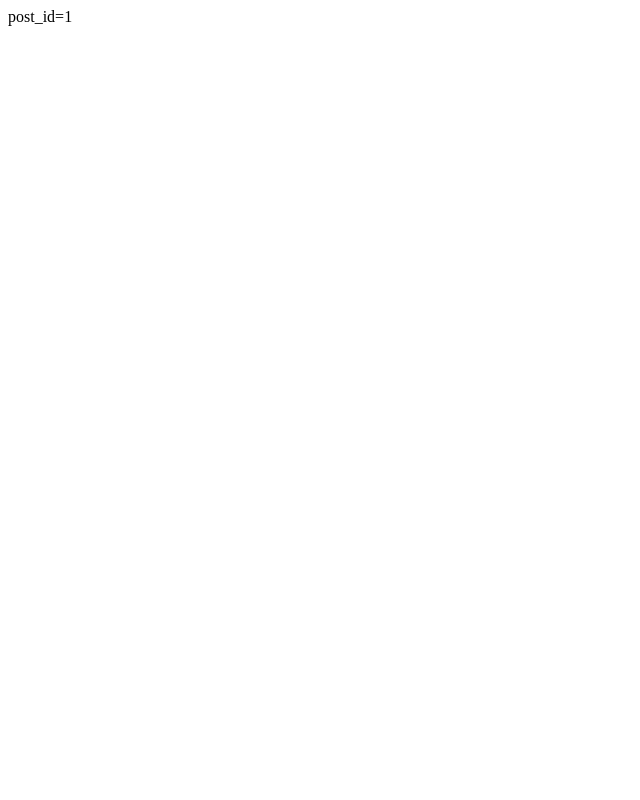
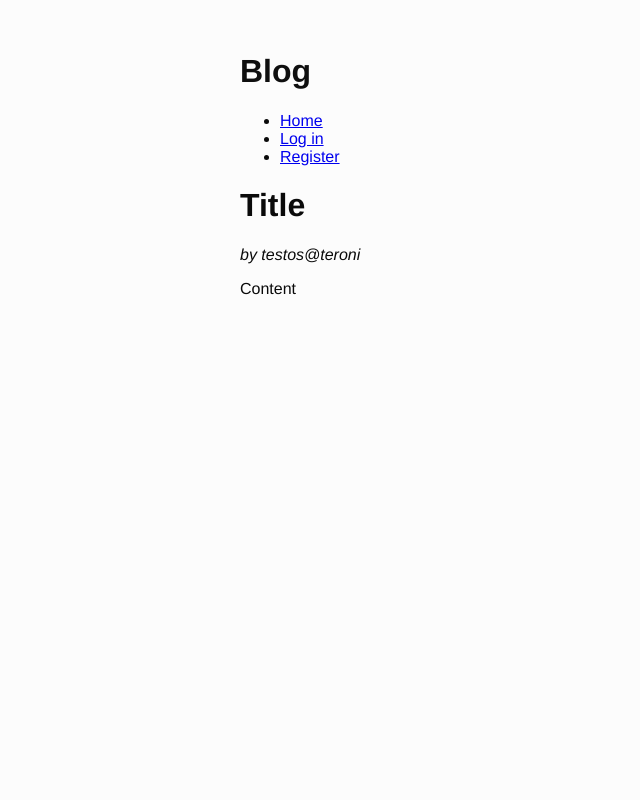
Before and after one commit to vastus/cybsec21-project1, a Django app: page /posts/1 in a window 1280 px wide. Before the commit the part shown is almost empty. Shown: the whole page, without its empty margins (0-640 px from the left). Run offline with Django 3.2, Linux system fonts and the light colour scheme; data comes from the database, SQL or seed files in the repository; both versions use the stored data as it was before the commit.

Commit message:
Impl list/show post

```diff
--- a/project1/blog/static/main.css
+++ b/project1/blog/static/main.css
@@ -32,3 +32,13 @@ header h1 a {
 header h1 a:hover {
   text-decoration: underline;
 }
+
+.post-meta {
+  font-style: italic;
+  margin-bottom: 1rem;
+}
+
+.post-listing .post {
+  padding-bottom: 2rem;
+  border-bottom: 1px solid rgba(1, 1, 1, .15);
+}
--- a/project1/blog/templates/blog/layout.html
+++ b/project1/blog/templates/blog/layout.html
@@ -20,6 +20,7 @@
       {% endif %}
 
       <ul>
+        <li><a href="{% url 'index' %}">Home</a></li>
         {% if current_user %}
           {% if current_user.is_author %}
             <li><a href="{% url 'new_post' %}">New post</a></li>
--- /dev/null
+++ b/project1/blog/templates/blog/posts/show.html
@@ -0,0 +1,17 @@
+{% extends "blog/layout.html" %}
+
+{% block content %}
+<div>
+  <div class="post_title">
+    <h1>{{ post.title }}</h1>
+  </div>
+
+    <div class="post-meta">
+      by {{ post.user.email }}
+    </div>
+
+  <div class="post_content">
+    {{ post.content }}
+  </div>
+</div>
+{% endblock %}
--- a/project1/blog/views.py
+++ b/project1/blog/views.py
@@ -4,7 +4,7 @@ from django.shortcuts import redirect, render
 from django.urls import reverse
 from django.views.decorators.http import require_http_methods
 
-from .models import PostForm, User
+from .models import Post, PostForm, User
 
 CURRENT_USER_ID = "current_user_id"
 
@@ -18,7 +18,8 @@ def _render(request: HttpRequest, templ: str, context: dict = {}):
 
 @require_http_methods(["GET"])
 def index(request: HttpRequest):
-    return _render(request, "blog/index.html")
+    posts = Post.objects.all()
+    return _render(request, "blog/index.html", {"posts": posts})
 
 
 @require_http_methods(["GET", "POST"])
@@ -79,17 +80,18 @@ def new_post(request: HttpRequest):
 
 @require_http_methods(["POST"])
 def create_post(request: HttpRequest):
-    # title = request.POST["post_title"]
-    # content = request.POST["post_content"]
+    title = request.POST["title"]
+    content = request.POST["content"]
     # import pdb; pdb.set_trace()
-    form = PostForm({**request.POST, 'user': request.current_user})#, "user": request.current_user})
-    if not form.is_valid():
-        messages.error(request, form.errors)
-        return _render(request, "blog/posts/new.html")
-    post = form.save()
-    return redirect(reverse("show_post", args=[post.id]))
+    form = PostForm({"title": title, "content": content, "user": request.current_user})
+    if form.is_valid():
+        post = form.save()
+        return redirect(reverse("show_post", args=[post.id]))
+    messages.error(request, form.errors)
+    return _render(request, "blog/posts/new.html")
 
 
 @require_http_methods(["GET"])
 def show_post(request: HttpRequest, post_id: int):
-    return HttpResponse(f"post_id={post_id}")
+    post = Post.objects.get(pk=post_id)
+    return _render(request, "blog/posts/show.html", {"post": post})
```
Also changed, not shown: project1/blog/templates/blog/index.html (+16 -2 lines), project1/db.sqlite3 (deleted).
